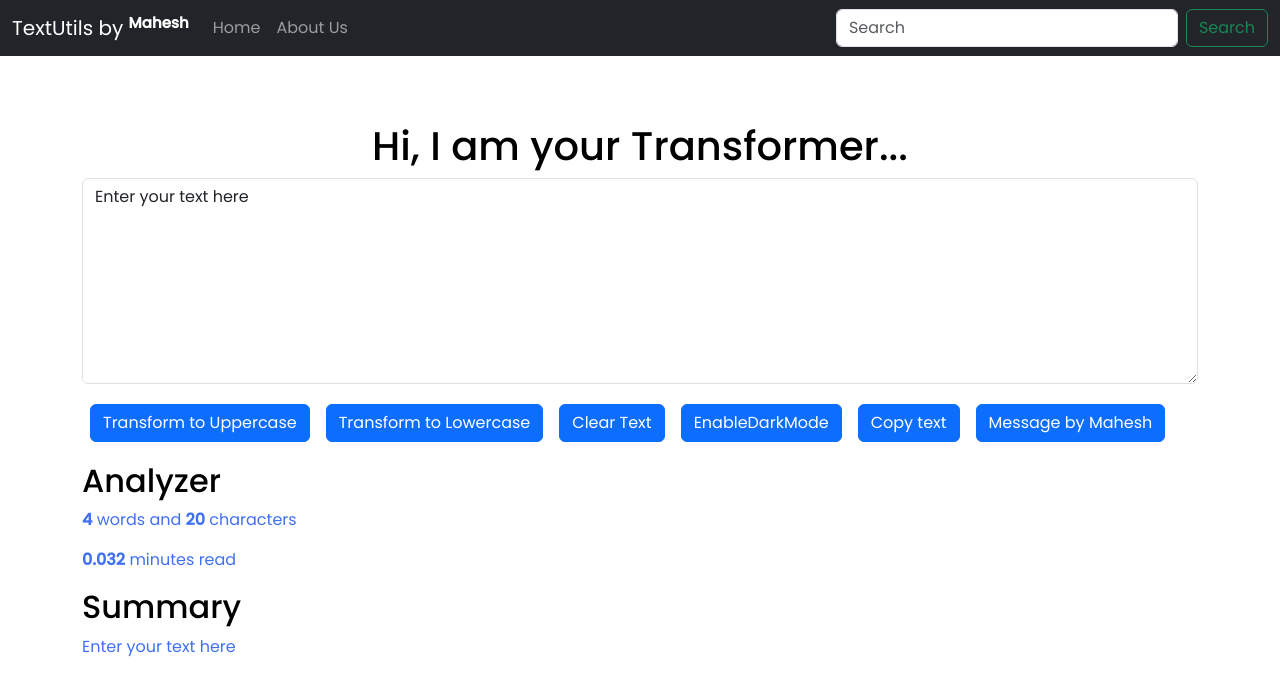
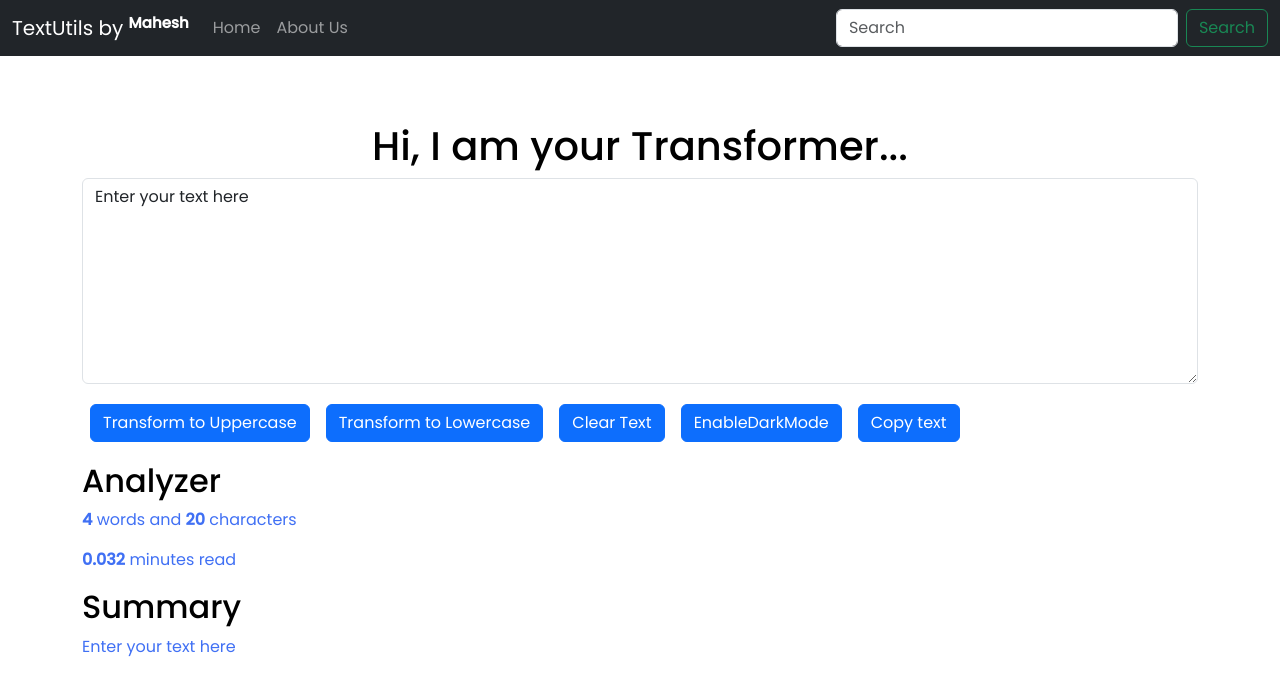
Before and after one commit to maheshmore667/Text-Transformer, a React (Create React App) app: page / in a window 1280 px wide. Shown: the top 696 px of the page. Built offline with nearby package versions, Linux system fonts and the light colour scheme.

Commit message:
sanitised code

```diff
--- a/src/Components/TextContainer.js
+++ b/src/Components/TextContainer.js
@@ -59,11 +59,6 @@ export default function TextContainer(props) {
         props.showAlert("Text copied to clipboard",  " Success!!");
     }
 
-    const messageByMahesh = () =>{
-       props.showAlert("I strongly feel You are the one I wanted to find, would you like to be mine?",  " Feeling Curious");
-    }
-
-
 
   return (
     <>
@@ -76,11 +71,10 @@ export default function TextContainer(props) {
                 </div>
         </div>
         <button className="btn btn-primary mx-2 my-1" onClick={handleUppercase}>Transform to Uppercase</button>
-    <button className="btn btn-primary mx-2 my-1" onClick={handleLowercase}>Transform to Lowercase</button>
+        <button className="btn btn-primary mx-2 my-1" onClick={handleLowercase}>Transform to Lowercase</button>
         <button className="btn btn-primary mx-2 my-1" onClick={cleartext}>Clear Text</button>
         <button className="btn btn-primary mx-2 my-1" onClick={enableDarkMode}>{buttonText}</button>
         <button className="btn btn-primary mx-2 my-1" onClick={copyText}>Copy text</button>
-        <button className="btn btn-primary mx-2 my-1" onClick={messageByMahesh}>Message by Mahesh</button>
     </div>
     <div className="my-3">
         <h2>Analyzer</h2>
```
